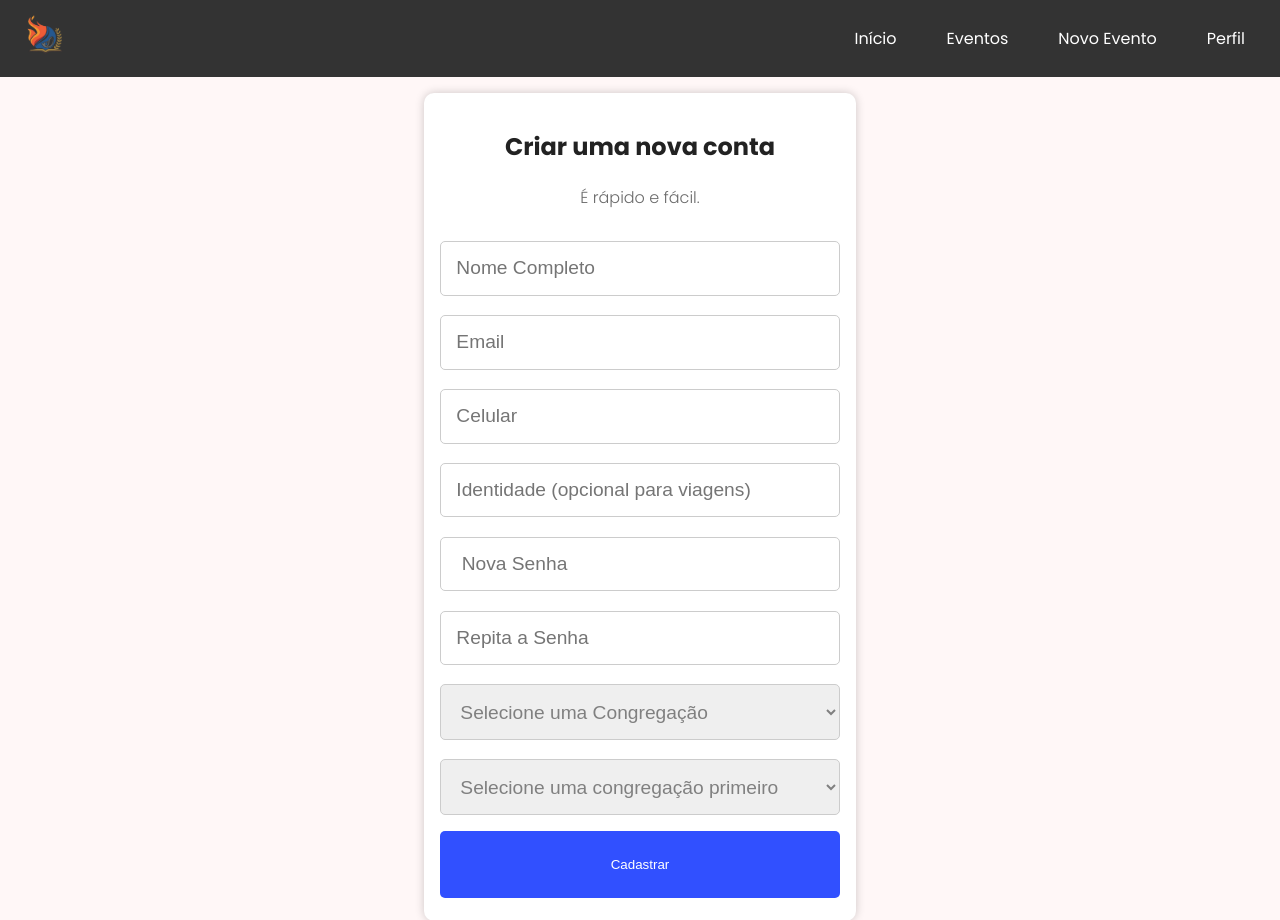
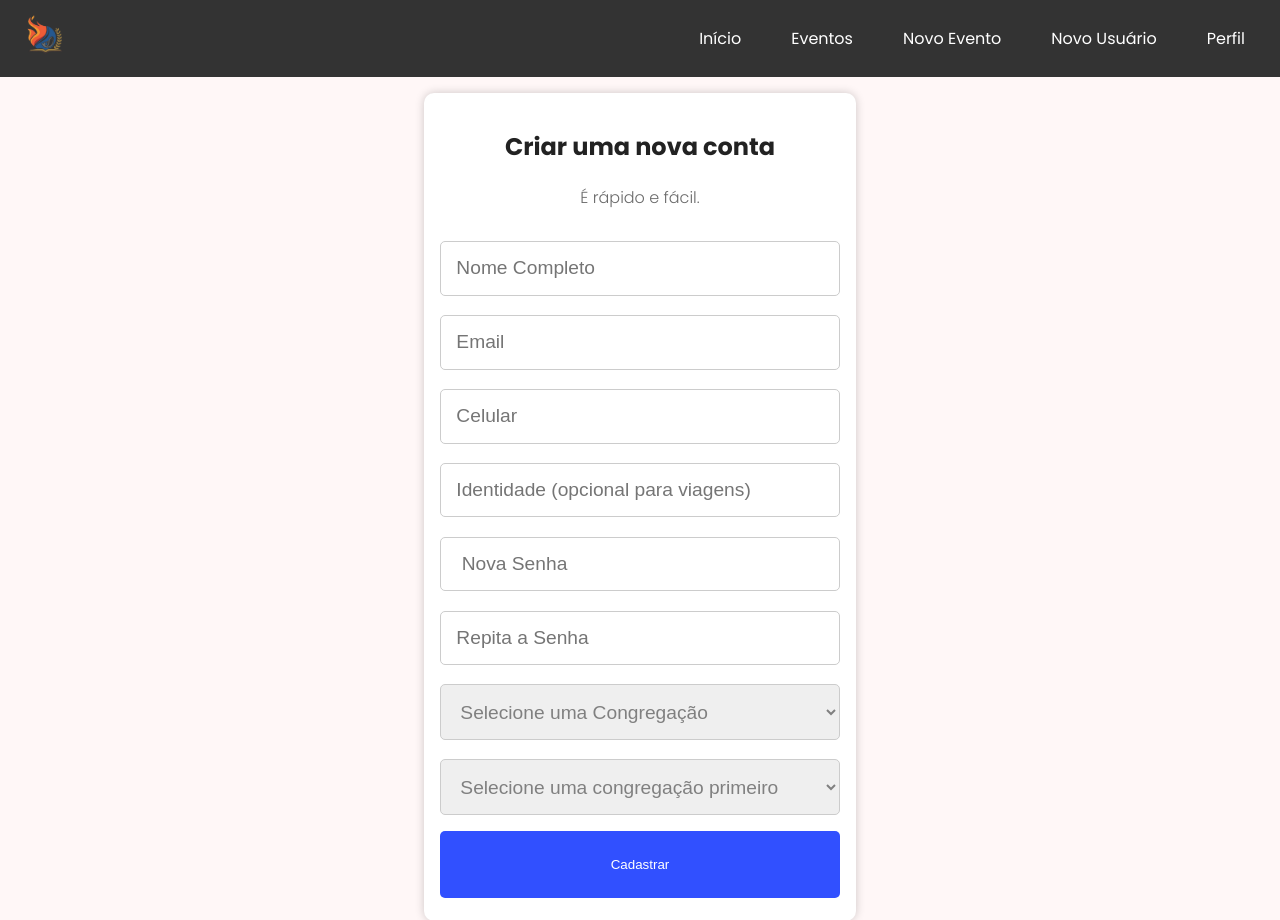
Before and after one commit to matheuswilliam95/Umadat, a PHP site: page /umadat/pages/cadastro.php in a window 1280 px wide. Shown: the top 920 px of the page. Run offline with PHP 8.4, Linux system fonts and the light colour scheme; data that the repository does not hold is empty.

Commit message:
Add link to user registration page in header and comment out quick-icons section

```diff
--- a/files/templates/header.php
+++ b/files/templates/header.php
@@ -17,13 +17,14 @@ require_once __DIR__ . '/../includes/functions.php';
         <li><a href="<?php echo BASE_URL; ?>">Início</a></li>
         <li><a href="<?php echo PASTA_BASE; ?>pages/eventos.php">Eventos</a></li>
         <li><a href="<?php echo PASTA_BASE; ?>pages/cadastrar_evento.php">Novo Evento</a></li>
+        <li><a href="<?php echo PASTA_BASE; ?>pages/cadastro.php">Novo Usuário</a></li>
         <li><a href="<?php echo PASTA_BASE; ?>pages/perfil.php">Perfil</a></li>
     </ul>
-    <div class="quick-icons">
+    <!-- <div class="quick-icons">
         <a href="<?php echo BASE_URL; ?>" class="icon-home">Início</a>
         <a href="<?php echo PASTA_BASE; ?>pages/eventos.php" class="icon-post">Eventos</a>
         <a href="<?php echo PASTA_BASE; ?>pages/perfil.php" class="icon-profile">Perfil</a>
-    </div>
+    </div> -->
 </nav>
 <script>
     document.addEventListener("DOMContentLoaded", function () {
```
